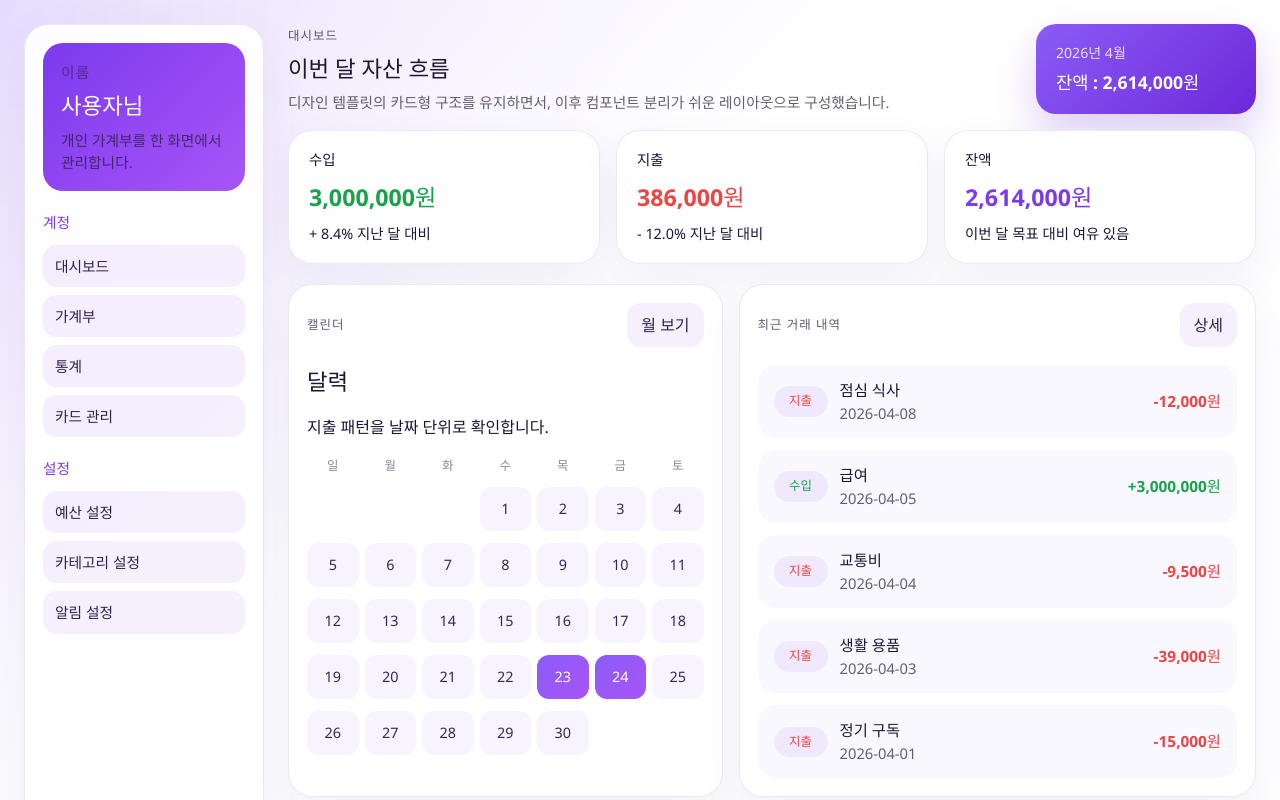
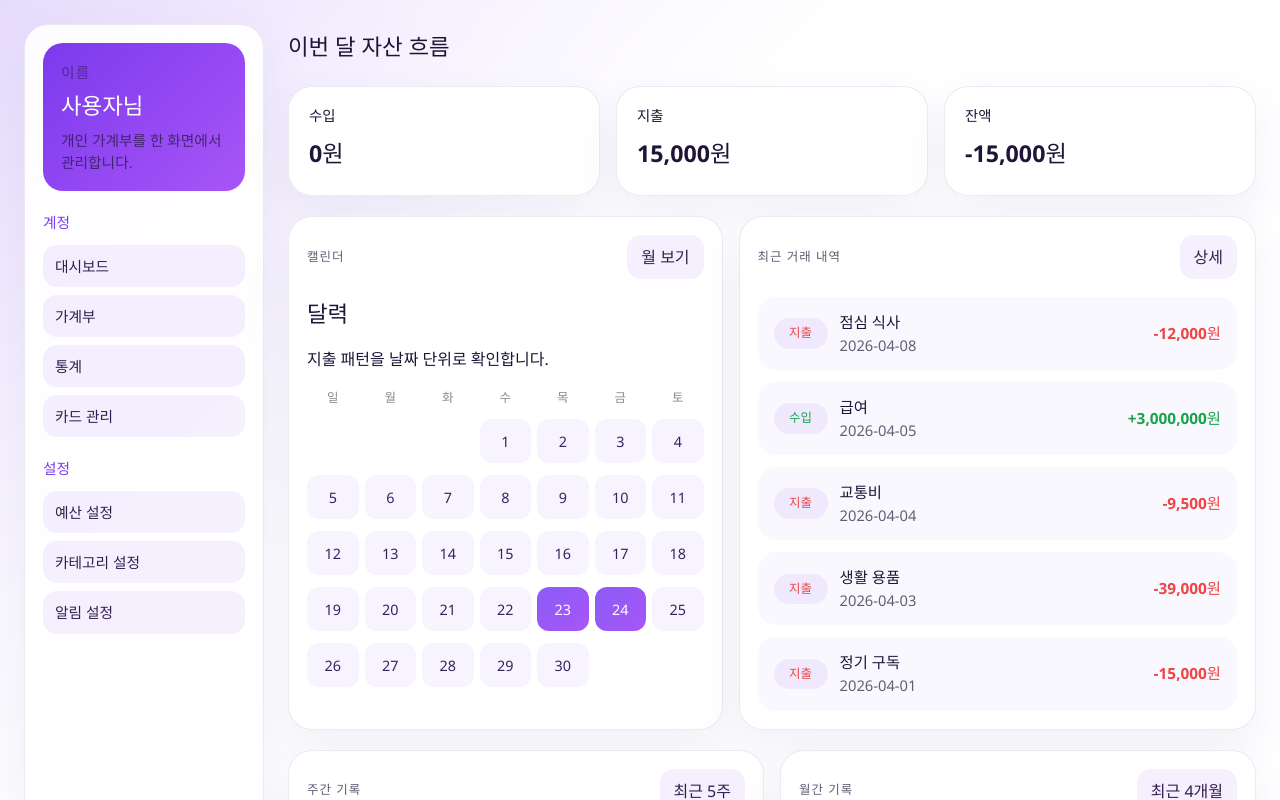
Before and after one commit to ksy9565/KB_Skeleton_Project, a Vue app: page / in a window 1280 px wide. Shown: the top 800 px of the page. Built offline with nearby package versions, Linux system fonts and the light colour scheme; data requests are answered from the project's data file.

Commit message:
Feat: 로그인 상태에서의 수입, 지출, 자산 요약 카드 구현 db.json의 transaction에 따라 수입, 지출, 자산이 변동되도록 구현

```diff
--- a/package.json
+++ b/package.json
@@ -12,6 +12,7 @@
   "dependencies": {
     "axios": "^1.15.0",
     "chart.js": "^4.5.1",
+    "json-server": "^0.17.4",
     "pinia": "^3.0.4",
     "vue": "^3.5.31",
     "vue-chartjs": "^5.3.3",
--- a/src/components/mainPage/DashboardTopSummary.vue
+++ b/src/components/mainPage/DashboardTopSummary.vue
@@ -16,10 +16,6 @@ defineProps({
     type: String,
     required: true,
   },
-  description: {
-    type: String,
-    required: true,
-  },
   summaryCards: {
     type: Array,
     required: true,
@@ -31,14 +27,8 @@ defineProps({
   <header class="page-top-summary">
     <div class="page-header">
       <div>
-        <p class="section-label">대시보드</p>
+        <p class="section-label"></p>
         <h1>{{ title }}</h1>
-        <p class="section-description">{{ description }}</p>
-      </div>
-
-      <div class="header-summary">
-        <span>{{ month }}</span>
-        <strong>{{ balanceLabel }} : {{ balanceValue }}</strong>
       </div>
     </div>
 
@@ -47,11 +37,10 @@ defineProps({
         v-for="card in summaryCards"
         :key="card.title"
         class="summary-card"
-        :class="card.tone"
+        :class="card"
       >
         <p>{{ card.title }}</p>
         <strong>{{ card.value }}</strong>
-        <span>{{ card.change }}</span>
       </article>
     </section>
   </header>
--- a/src/pages/mainPage/logined.vue
+++ b/src/pages/mainPage/logined.vue
@@ -10,6 +10,14 @@ import DashboardWeeklyChart from '@/components/mainPage/DashboardWeeklyChart.vue
 
 import '@/styles/mainPage/logined.css';
 
+import { computed, onMounted } from 'vue';
+import { useTransactionStore } from '@/stores/transactionStore';
+
+const transactionStore = useTransactionStore()
+onMounted(() => {
+  transactionStore.fetchTransactions();
+});
+
 const navigationGroups = [
   {
     title: '계정',
@@ -21,26 +29,20 @@ const navigationGroups = [
   },
 ];
 
-const summaryCards = [
+const summaryCards = computed(() => [
   {
     title: '수입',
-    value: '3,000,000원',
-    change: '+ 8.4% 지난 달 대비',
-    tone: 'positive',
+    value: `${transactionStore.monthlyIncome.toLocaleString()}원`,
   },
   {
     title: '지출',
-    value: '386,000원',
-    change: '- 12.0% 지난 달 대비',
-    tone: 'negative',
+    value: `${transactionStore.monthlyExpense.toLocaleString()}원`,
   },
   {
     title: '잔액',
-    value: '2,614,000원',
-    change: '이번 달 목표 대비 여유 있음',
-    tone: 'accent',
+    value: `${(transactionStore.monthlyIncome - transactionStore.monthlyExpense).toLocaleString()}원`,
   },
-];
+]);
 
 const calendarDays = [
   ['', '', '', '1', '2', '3', '4'],
@@ -96,10 +98,9 @@ const fixedExpenses = [
     <section class="content-area">
       <DashboardTopSummary
         title="이번 달 자산 흐름"
-        month="2026년 4월"
+        :month="transactionStore.currentMonth.replace('-', '년 ') + '월'"
         balance-label="잔액"
-        balance-value="2,614,000원"
-        description="디자인 템플릿의 카드형 구조를 유지하면서, 이후 컴포넌트 분리가 쉬운 레이아웃으로 구성했습니다."
+        :balance-value="`${transactionStore.totalBalance.toLocaleString()}원`"
         :summary-cards="summaryCards"
       />
 
--- a/src/stores/transactionStore.js
+++ b/src/stores/transactionStore.js
@@ -1,24 +1,53 @@
 import { defineStore } from 'pinia';
 import { ref, computed } from 'vue';
+import axios from 'axios';
+
 
 export const useTransactionStore = defineStore('transaction', () => {
   // State
   const transactions = ref([]);
   const budgets = ref([]);
+  const currentMonth = ref(new Date().toISOString().slice(0, 7));
 
   // Getters
+  // 1. 월별 거래내역 필터링
   const monthlyTransactions = computed(() => {
-    // 월별 필터링 로직 등을 여기에 구현
-    return transactions.value;
+    return transactions.value.filter(t => t.date.startsWith(currentMonth.value));
   });
 
-  const totalExpense = computed(() =>
-    transactions.value
+  // 2. 이번 달 총 수입
+  const monthlyIncome = computed(() =>
+    monthlyTransactions.value
+      .filter((t) => t.type === 'income')
+      .reduce((sum, t) => sum + t.amount, 0)
+  )
+
+  // 3. 이번 달 총 지출
+  const monthlyExpense = computed(() =>
+    monthlyTransactions.value
       .filter((t) => t.type === 'expense')
       .reduce((sum, t) => sum + t.amount, 0),
   );
 
+  // 4. 총 자산
+  const totalBalance = computed(() => {
+    return transactions.value.reduce((acc, cur) => {
+      return cur.type === 'income' ? acc + cur.amount : acc - cur.amount;
+    }, 0);
+  });
+
   // Actions
+  // 1. 거래 가져오기
+  async function fetchTransactions(){
+    try {
+      const res = await axios.get('http://localhost:3000/transactions');
+      transactions.value = res.data;
+      console.log("데이터 로드 성공: ", res.data);
+    } catch (error) {
+      console.error("데이터 로드 실패: ", error);
+    }
+  }
+
   function addTransaction(transaction) {
     // 1. 거래 추가
     transactions.value.push({ ...transaction, id: Date.now() });
@@ -40,7 +69,12 @@ export const useTransactionStore = defineStore('transaction', () => {
   return {
     transactions,
     budgets,
-    totalExpense,
+    currentMonth,
+    monthlyTransactions,
+    monthlyIncome,
+    monthlyExpense,
+    totalBalance,
+    fetchTransactions,
     addTransaction,
     deleteTransaction,
   };
```
Also changed, not shown: 1 other file (tests, documents, lock files or other folders).
